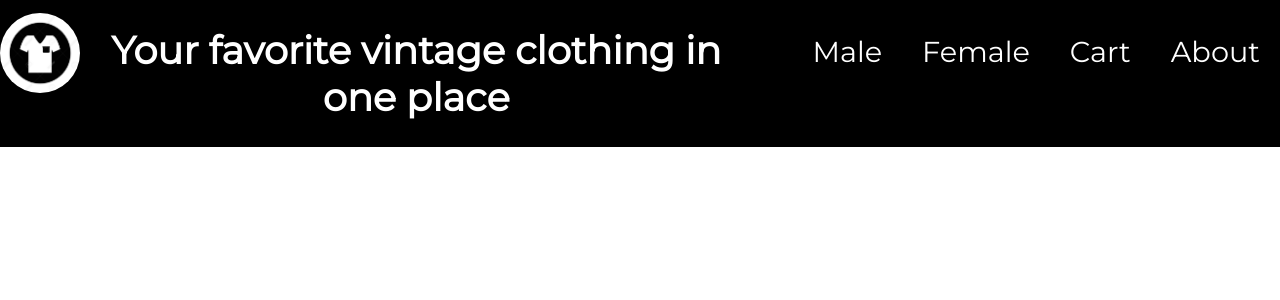
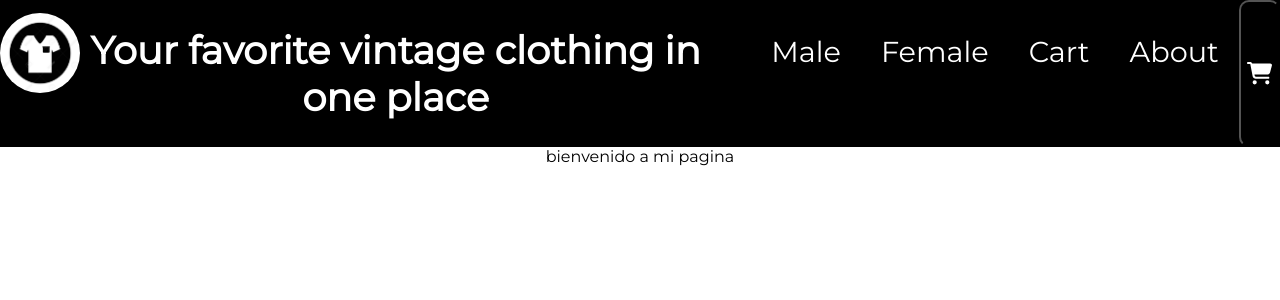
Before and after one commit to Lucas-Quiroga/clothing-e-commerce-with-react-by-quiroga-lucas, a React (Create React App) app: page / in a window 1280 px wide. Shown: the top 300 px of the page. Built offline with nearby package versions, Linux system fonts and the light colour scheme.

Commit message:
solved the challenge

```diff
--- a/package.json
+++ b/package.json
@@ -3,6 +3,10 @@
   "version": "0.1.0",
   "private": true,
   "dependencies": {
+    "@fortawesome/fontawesome-svg-core": "^6.1.1",
+    "@fortawesome/free-brands-svg-icons": "^6.1.1",
+    "@fortawesome/free-solid-svg-icons": "^6.1.1",
+    "@fortawesome/react-fontawesome": "^0.1.18",
     "@testing-library/jest-dom": "^5.16.4",
     "@testing-library/react": "^13.3.0",
     "@testing-library/user-event": "^13.5.0",
--- a/public/index.html
+++ b/public/index.html
@@ -27,6 +27,7 @@
     <link rel="preconnect" href="https://fonts.googleapis.com">
 <link rel="preconnect" href="https://fonts.gstatic.com" crossorigin>
 <link href="https://fonts.googleapis.com/css2?family=Montserrat&display=swap" rel="stylesheet">
+<script src="https://kit.fontawesome.com/3b4b422a9c.js" crossorigin="anonymous"></script>
     <title>Clothing App</title>
   </head>
   <body>
--- a/src/App.js
+++ b/src/App.js
@@ -1,10 +1,14 @@
 import './App.css';
 // COMPONENTES
 import Header from "./Components/Header/Header"
+import ItemListContainer from './Components/ItemListContainer';
 
 const App = () => {
   return (
+    <div className='App'>
     <Header />
+    <ItemListContainer greeting="bienvenido a mi pagina"/>
+    </div>
   );
 }
 
--- /dev/null
+++ b/src/Components/Header/CartWidget/cardWidget.css
@@ -0,0 +1,15 @@
+.divCart{
+    box-sizing: border-box;
+    justify-content: center;
+    text-align: center;
+    margin: 0 auto;
+    display: flex;
+}
+
+.cart-btn{
+    outline: none;
+    border-radius: 10px;
+    font-size: 1.4em;
+    color: white;
+    background-color: black;
+}
--- /dev/null
+++ b/src/Components/Header/CartWidget/cartWidget.js
@@ -0,0 +1,14 @@
+import React from "react";
+import "./cardWidget.css"
+import { FontAwesomeIcon } from '@fortawesome/react-fontawesome'
+import { faCartShopping } from '@fortawesome/free-solid-svg-icons'
+
+const CartWidget = () =>{
+    return (
+        <div className="divCart">
+       <button className="cart-btn" alt="cart-icon"><FontAwesomeIcon icon={faCartShopping} /></button>
+        </div>
+    )
+}
+
+export default CartWidget
--- a/src/Components/Header/Header.js
+++ b/src/Components/Header/Header.js
@@ -1,6 +1,6 @@
 import logo from "../../assets/logo.jpg"
 import "./Header.css"
-import NavBar from "../Header/NavBar"
+import NavBar from "./NavBar/NavBar"
 
 const Header = () => {
     return (
--- a/src/Components/Header/NavBar.css
+++ b/src/Components/Header/NavBar/NavBar.css
@@ -1,3 +1,10 @@
+  nav{
+    display: flex;
+    flex-direction: row;
+    justify-content: center;
+    text-align: center;
+  }
+
 
   li {
     list-style: none;
@@ -67,3 +74,8 @@ background-color: white;
 a{
     font-size: 1.5em;
 }
+
+#cart-icon:hover{
+  background: black;
+  color: red;
+}
--- a/src/Components/Header/NavBar.js
+++ b/src/Components/Header/NavBar/NavBar.js
@@ -1,4 +1,5 @@
 import "./NavBar.css"
+import CartWidget from "../CartWidget/cartWidget"
 
 const NavBar = () =>{
     return(
@@ -23,6 +24,7 @@ const NavBar = () =>{
         <li><a href="#">Cart</a></li>
         <li><a href="#">About</a></li>
       </ul>
+      <CartWidget />
   </nav>
     )
 }
--- /dev/null
+++ b/src/Components/ItemListContainer/index.js
@@ -0,0 +1,11 @@
+import React from "react";
+
+const ItemListContainer = ({greeting}) =>{
+    return(
+        <div className="landing">
+            <span>{greeting}</span>
+        </div>
+    )
+}
+
+export default ItemListContainer
```
Also changed, not shown: src/Components/ItemListContainer/style.css (added), 1 other file (tests, documents, lock files or other folders).
